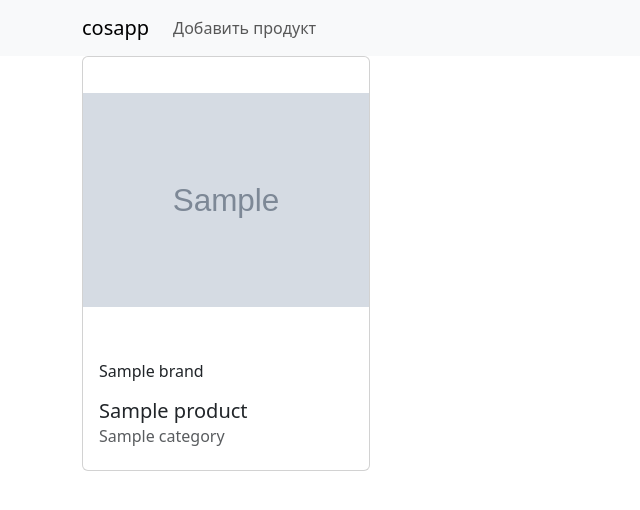
After one commit to iana-b/CosProject, a Django app: page / in a window 1280 px wide. The commit adds this page. Shown: the top 510 px of the page, without its empty margins (0-640 px from the left). Run offline with Django 4.2, Linux system fonts and the light colour scheme; tables that the repository leaves empty hold one stand-in row (values such as "Sample post"); grey boxes marked "Sample" are stand-in pictures; some libraries are stand-ins or nearby versions.

Commit message:
add main page

```diff
--- a/cosproject/cosapp/templates/base.html
+++ b/cosproject/cosapp/templates/base.html
@@ -9,7 +9,7 @@
 <body>
     <nav class="navbar navbar-expand-lg bg-body-tertiary">
         <div class="container">
-            <a class="navbar-brand" href="#">cosapp</a>
+            <a class="navbar-brand" href="{% url 'product_list' %}">cosapp</a>
             <button class="navbar-toggler" type="button" data-bs-toggle="collapse" data-bs-target="#navbarNav" aria-controls="navbarNav" aria-expanded="false" aria-label="Toggle navigation">
                 <span class="navbar-toggler-icon"></span>
             </button>
--- /dev/null
+++ b/cosproject/cosapp/templates/product_list.html
@@ -0,0 +1,22 @@
+{% extends "base.html" %}
+
+{% block title %}Список продуктов{% endblock %}
+
+{% block content %}
+<div class="container">
+    <div class="row row-cols-4">
+        {% for product in products %}
+        <div class="col">
+            <div class="card" style="width: 18rem;">
+                <img src="{{ product.picture.url }}" class="card-img-top" alt="" style="object-fit: contain; aspect-ratio: 1/1;">
+                <div class="card-body">
+                    <p class="card-text">{{ product.brand }}</p>
+                    <h5 class="card-title">{{ product.title }}</h5>
+                    <h6 class="card-subtitle mb-2 text-body-secondary">{{ product.category }}</h6>
+                </div>
+            </div>
+        </div>
+        {% endfor %}
+    </div>
+</div>
+{% endblock %}
--- a/cosproject/cosapp/urls.py
+++ b/cosproject/cosapp/urls.py
@@ -4,4 +4,5 @@ from . import views
 urlpatterns = [
     path('product/new/', views.product_new, name='product_new'),
     path('product/<int:pk>/', views.product_detail, name='product_detail'),
+    path('', views.product_list, name='product_list'),
 ]
--- a/cosproject/cosapp/views.py
+++ b/cosproject/cosapp/views.py
@@ -34,3 +34,9 @@ def product_detail(request, pk):
     product = Product.objects.get(pk=pk)
     context = {'product': product}
     return render(request, 'product_detail.html', context)
+
+
+def product_list(request):
+    products = Product.objects.all()
+    context = {'products': products}
+    return render(request, 'product_list.html', context)
```
